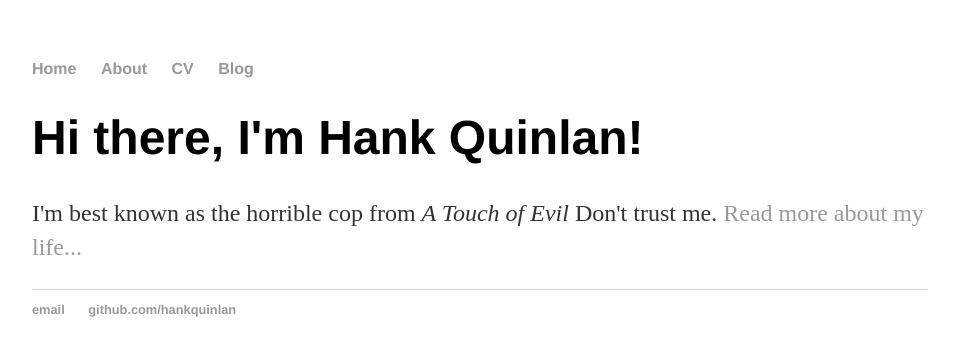
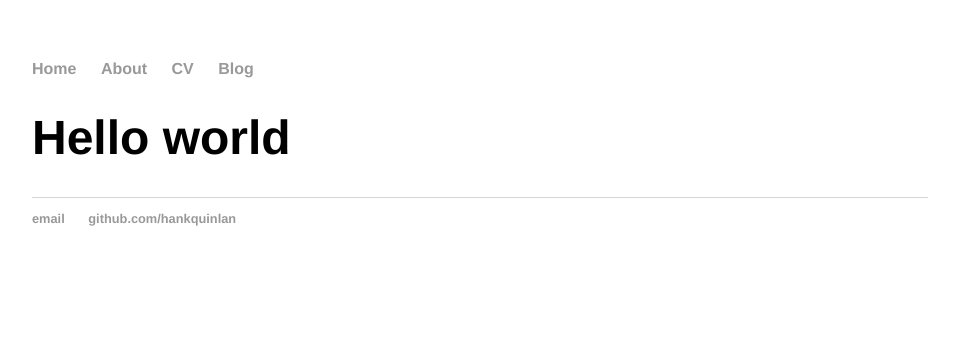
Before and after one commit to geopanag/geopanag.github.io, a Jekyll site: the page built from index.html, in a window 1280 px wide. Shown: the top 356 px of the page, without its empty margins (160-1115 px from the left). Built offline with Jekyll 4.4.1, drawn with Linux system fonts in a browser that asks for light colours.

Commit message:
Update index.html

```diff
--- a/index.html
+++ b/index.html
@@ -1,30 +1,7 @@
-<!DOCTYPE html>
-<html>
-	<head>
-		<title>Hank Quinlan, Horrible Cop</title>
-		<!-- link to main stylesheet -->
-		<link rel="stylesheet" type="text/css" href="/css/main.css">
-	</head>
-	<body>
-		<nav>
-    		<ul>
-        		<li><a href="/">Home</a></li>
-	        	<li><a href="/about">About</a></li>
-        		<li><a href="/cv">CV</a></li>
-        		<li><a href="/blog">Blog</a></li>
-    		</ul>
-		</nav>
-		<div class="container">
-    		<div class="blurb">
-        		<h1>Hi there, I'm Hank Quinlan!</h1>
-				<p>I'm best known as the horrible cop from <em>A Touch of Evil</em> Don't trust me. <a href="/about">Read more about my life...</a></p>
-    		</div><!-- /.blurb -->
-		</div><!-- /.container -->
-		<footer>
-    		<ul>
-        		<li><a href="mailto:hankquinlanhub@gmail.com">email</a></li>
-        		<li><a href="https://github.com/hankquinlan">github.com/hankquinlan</a></li>
-			</ul>
-		</footer>
-	</body>
-</html>
+---
+layout: default
+title: George Panagopoulos
+---
+<div class="blurb">
+	<h1>Hello world</h1>
+</div><!-- /.blurb -->
```
